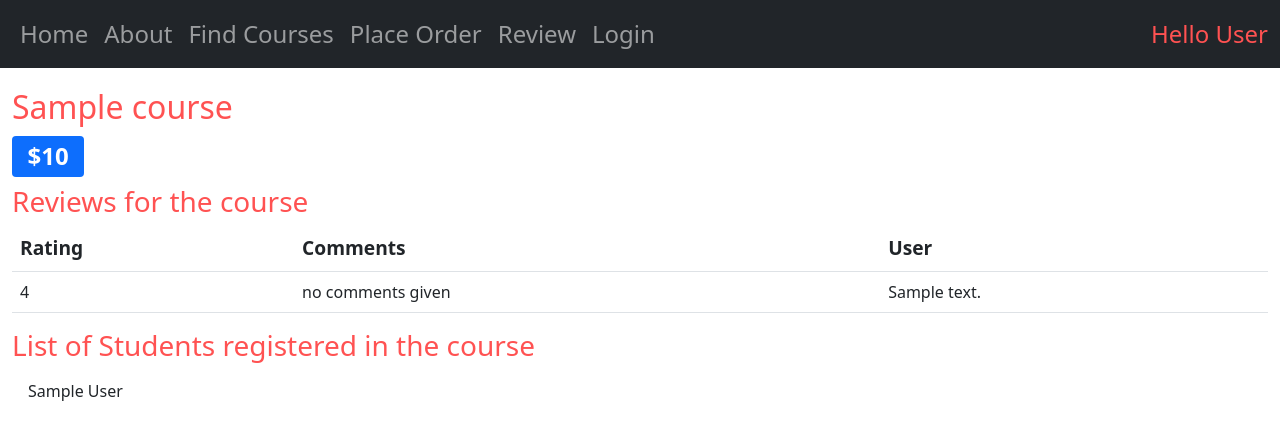
After one commit to eclairsp/mysiteS21, a Django app: template myapp/templates/myapp/course.html in a window 1280 px wide. The commit adds this page. Shown: the top 440 px of the page. Run offline with Django 3.2, Linux system fonts and the light colour scheme; the template is opened without the code that fills it: most values are stand-ins (such as "Sample title", 1, 10 or a date in 2020).

Commit message:
bootstrap nav and main container styles added course view

```diff
--- a/myapp/forms.py
+++ b/myapp/forms.py
@@ -1,5 +1,6 @@
 from django import forms
-
+from crispy_forms.helper import FormHelper
+from crispy_forms.layout import Submit
 from myapp.models import Order, Review, Student
 
 
@@ -32,6 +33,7 @@ class ReviewForm(forms.ModelForm):
         labels = {'reviewer': 'Please enter a valid email',
                   'rating': 'Rating: An integer between 1 (worst) and 5 (best)'}
 
+
 class RegisterForm(forms.ModelForm):
     class Meta:
         model = Student
--- a/myapp/models.py
+++ b/myapp/models.py
@@ -51,7 +51,7 @@ class Order(models.Model):
     def __str__(self):
         status = str(self.ORD_STATUS_CHOICES[self.order_status][1])
         return "{0}'s order for {1} courses at ${2} is {3}".format(self.student.first_name, len(self.courses.all()),
-                                                         self.total_cost(), status.lower())
+                                                                   self.total_cost(), status.lower())
 
     def total_cost(self):
         return sum(course.price if course.price else 0 for course in self.courses.all())
--- a/myapp/static/myapp/main.css
+++ b/myapp/static/myapp/main.css
@@ -1,3 +1,19 @@
+.container-main {
+    margin-top: 80px;
+}
+
 .navbar {
     font-size: 1.5em;
 }
+
+.navbar-text {
+    color: #FF5252 !important;
+}
+
+h1, h2, h3 {
+    color: #FF5252;
+}
+
+th {
+    font-size: 1.2em;
+}
--- a/myapp/templates/myapp/base.html
+++ b/myapp/templates/myapp/base.html
@@ -9,8 +9,7 @@
           integrity="sha384-EVSTQN3/azprG1Anm3QDgpJLIm9Nao0Yz1ztcQTwFspd3yD65VohhpuuCOmLASjC" crossorigin="anonymous">
 </head>
 <body>
-<div class="container">
-    <nav class="navbar navbar-expand-lg navbar-light bg-light">
+<nav class="navbar fixed-top navbar-expand-lg navbar-dark bg-dark">
         <div class="container-fluid">
             <button class="navbar-toggler" type="button" data-bs-toggle="collapse" data-bs-target="#navbarNav"
                     aria-controls="navbarNav" aria-expanded="false" aria-label="Toggle navigation">
@@ -71,11 +70,10 @@
             </span>
         </div>
     </nav>
-    <div class="row">
-        <div class="col">
+<div class="container-fluid container-main d-flex align-items-center justify-content-center mb-3">
+        <div class="col-12">
             {% block body_block %}  {% endblock %}
         </div>
-    </div>
 </div>
 {#<hr/>#}
 {#<div>#}
--- /dev/null
+++ b/myapp/templates/myapp/course.html
@@ -0,0 +1,42 @@
+{% extends 'myapp/base.html' %}
+{% block body_block %}
+    <h2 class="mt-2">{{ course.title }}</h2>
+    <h2><span class="badge bg-primary">${{ course.price }}</span></h2>
+
+    {% if reviews %}
+        <h3>Reviews for the course</h3>
+        <table class="table">
+            <tr>
+                <th>Rating</th>
+                <th>Comments</th>
+                <th>User</th>
+            </tr>
+            {% for review in reviews %}
+                <tr>
+                    <td> {{ review.rating }} </td>
+                    <td> {{ review.comments|default:"no comments given" }} </td>
+                    <td> {{ review.reviewer }} </td>
+                </tr>
+            {% endfor %}
+        </table>
+    {% else %}
+        <h3>No reviews yet!</h3>
+        <h4><span class="badge bg-light"><a href="{% url "myapp:review" %}">Add a review.</a></span></h4>
+    {% endif %}
+
+    {% if students %}
+        <h3>List of Students registered in the course</h3>
+        <div class="row">
+            <div class="col-3">
+                <ol class="list-group list-group-flush">
+                    {% for student in students %}
+                        <li class="list-group-item">{{ student.first_name }} {{ student.last_name }}</li>
+                    {% endfor %}
+                </ol>
+            </div>
+        </div>
+
+    {% else %}
+        <h3>No students registered yet!</h3>
+    {% endif %}
+{% endblock %}
--- a/myapp/templates/myapp/details.html
+++ b/myapp/templates/myapp/details.html
@@ -10,7 +10,7 @@
             </tr>
                 {% for course in course_list %}
                     <tr>
-                        <td> {{course.title}} </td>
+                        <td> <a href="{% url "myapp:course" course_id=course.id %}">{{course.title}}</a> </td>
                         <td> {{ course.price }} </td>
                     </tr>
                 {% endfor %}
--- a/myapp/templates/myapp/results.html
+++ b/myapp/templates/myapp/results.html
@@ -19,7 +19,7 @@
             </tr>
                 {% for course in course_list %}
                     <tr>
-                        <td> {{course.title}} </td>
+                        <td> <a href="{% url "myapp:course" course_id=course.id %}">{{course.title}}</a> </td>
                         <td> {{ course.topic }} </td>
                         <td> {{ course.price }} </td>
                     </tr>
--- a/myapp/templates/myapp/review.html
+++ b/myapp/templates/myapp/review.html
@@ -11,7 +11,7 @@
     {% endif %}
     <form class="review__form" action="{% url 'myapp:review' %}" method="post">
         {% csrf_token %}
-        {{ form|crispy }}
+        {% crispy form %}
         <input type="submit" class="btn btn-primary" name="submit" value="Add Review"/>
     </form>
 {% endblock %}
--- a/myapp/urls.py
+++ b/myapp/urls.py
@@ -12,5 +12,6 @@ urlpatterns = [
     path(r'logout', views.user_logout, name='logout'),
     path(r'register', views.register, name='register'),
     path(r'myaccount', views.myaccount, name='myaccount'),
+    path(r'course/<course_id>', views.course, name='course'),
     path(r'<topic_id>', views.details, name='details'),
 ]
--- a/myapp/views.py
+++ b/myapp/views.py
@@ -70,6 +70,11 @@ def details(request, topic_id):
     topic = get_object_or_404(Topic, pk=topic_id)
     course_list = Course.objects.filter(topic__exact=topic)
     return render(request, "myapp/details.html", {'topic': topic, 'course_list': course_list})
+
+
+def course(request, course_id):
+    course = get_object_or_404(Course, pk=course_id)
+    return render(request, "myapp/course.html", {"course": course, "reviews": course.review_set.all(), "students": course.student_set.all()})
 
 
 def findcourses(request):
```
Also changed, not shown: myapp/templates/myapp/register.html (added, +8 -0 lines), db.sqlite3.
